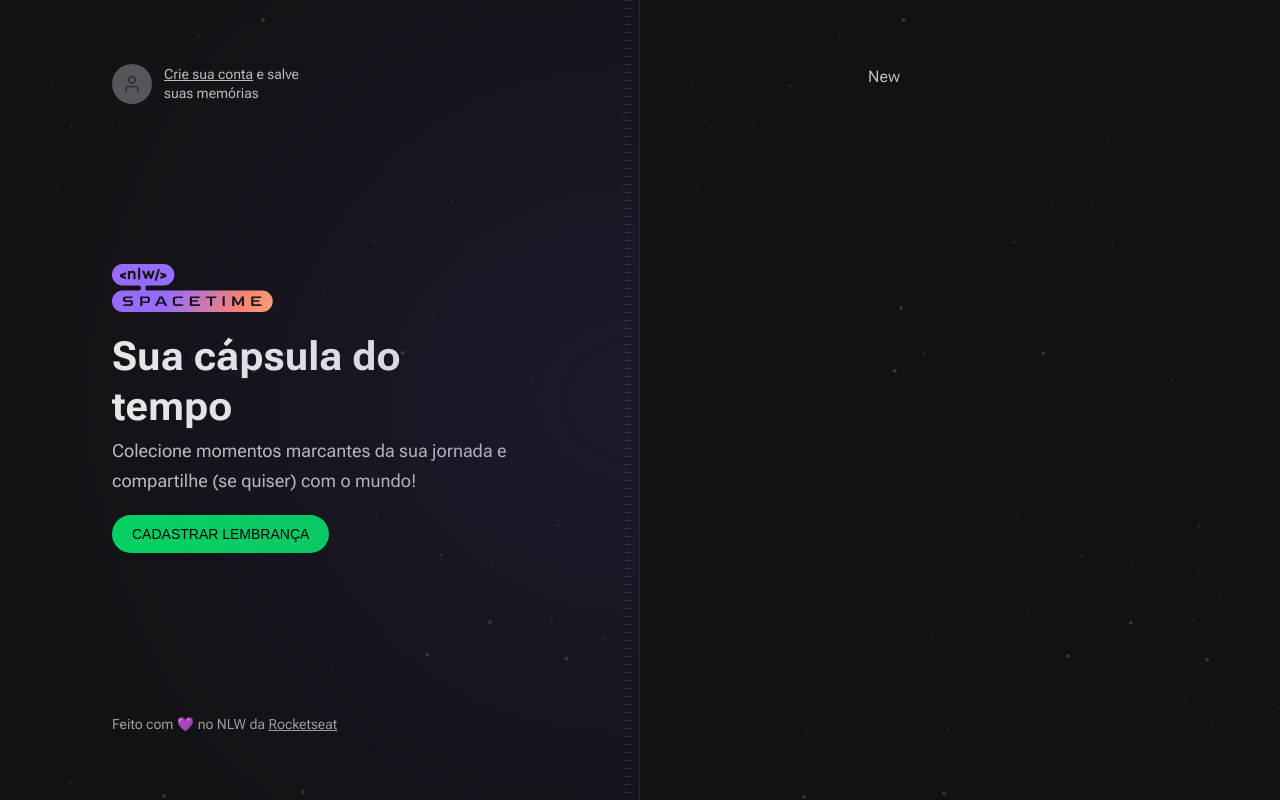
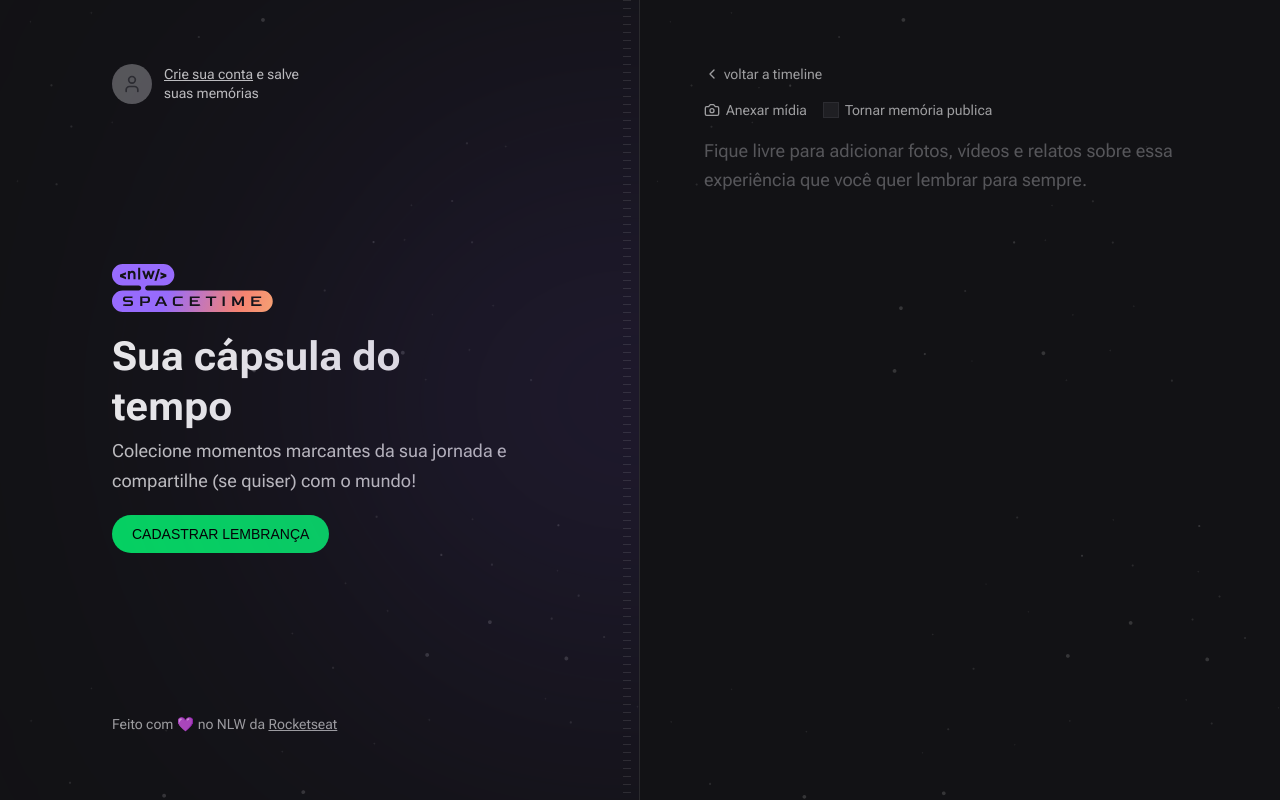
Before and after one commit to lcspaiva87/Spacetime-web, a Next.js app: page /memories/new in a window 1280 px wide. Built offline with nearby package versions, Linux system fonts and the light colour scheme; no server answers; a web font is replaced by a local one.

Commit message:
fix:create middleware de auth

```diff
--- a/package.json
+++ b/package.json
@@ -27,6 +27,7 @@
   },
   "devDependencies": {
     "@rocketseat/eslint-config": "^1.2.0",
+    "@tailwindcss/forms": "^0.5.3",
     "eslint": "^8.40.0"
   }
 }
--- a/src/app/api/auth/callback/route.ts
+++ b/src/app/api/auth/callback/route.ts
@@ -4,7 +4,6 @@
 export async function GET(request: NextRequest) {
   const { searchParams } = new URL(request.url)
   const code = searchParams.get('code')
-
   const redirectTo = request.cookies.get('redirectTo')?.value
 
   const registerResponse = await api.post('/register', {
--- a/src/app/memories/new/page.tsx
+++ b/src/app/memories/new/page.tsx
@@ -1,3 +1,46 @@
+import { Camera, ChevronLeft } from 'lucide-react'
+import Link from 'next/link'
+
 export default function NewMemory() {
-  return <h1 className="w-[360px] text-center leading-relaxed">New</h1>
+  return (
+    <div className="flex flex-1 flex-col gap-4">
+      <Link
+        href="/"
+        className="flex items-center gap-1 text-sm text-gray-200 hover:text-gray-100"
+      >
+        <ChevronLeft className="h-4 w-4" />
+        voltar a timeline
+      </Link>
+      <form action="" className="flex flex-1 flex-col gap-2">
+        <div className="flex items-center gap-4">
+          <label
+            htmlFor="media"
+            className="flex cursor-pointer items-center gap-1.5 text-sm text-gray-200 hover:text-gray-100"
+          >
+            <Camera className="h-4 w-4" />
+            Anexar mídia
+          </label>
+          <label
+            htmlFor="isPublic"
+            className="flex  items-center gap-1.5 text-sm text-gray-200 hover:text-gray-100"
+          >
+            <input
+              type="checkbox"
+              id="isPublic"
+              value="true"
+              className="rounded-gray-400 h-4 w-4 bg-gray-700 text-purple-500"
+            />
+            Tornar memória publica
+          </label>
+        </div>
+        <input type="file" id="media" className="invisible h-0 w-0" />
+        <textarea
+          name="content"
+          spellCheck={false}
+          className="w-full flex-1 resize-none  rounded border-0 bg-transparent p-0 text-lg leading-relaxed text-gray-100 placeholder:text-gray-400 focus:ring-0"
+          placeholder="Fique livre para adicionar fotos, vídeos e relatos sobre essa experiência que você quer lembrar para sempre."
+        />
+      </form>
+    </div>
+  )
 }
--- a/src/components/Hero.tsx
+++ b/src/components/Hero.tsx
@@ -1,5 +1,6 @@
 import Image from 'next/image'
 import nlwLogo from '../assets/nlw-spacetime-logo.svg'
+import Link from 'next/link'
 export function Hero() {
   return (
     <div className="space-y-5">
@@ -15,12 +16,12 @@
         </p>
       </div>
 
-      <a
+      <Link
         className="inline-block rounded-full bg-green-500 px-5 py-3 font-alt text-sm uppercase leading-none text-black hover:bg-green-600"
-        href=""
+        href="/memories/new"
       >
         CADASTRAR LEMBRANÇA
-      </a>
+      </Link>
     </div>
   )
 }
--- a/src/lib/api.ts
+++ b/src/lib/api.ts
@@ -1,5 +1,5 @@
 import axios from 'axios'
 
 export const api = axios.create({
-  baseURL: ' http://localhost:3333',
+  baseURL: ' http://192.168.100.38:3333',
 })
--- a/tailwind.config.js
+++ b/tailwind.config.js
@@ -7,9 +7,9 @@
   ],
   theme: {
     extend: {
-      fontFamily:{
-        sans:"var(--font-roboto)",
-        alt:"var(--font-baiJamJuree)"
+      fontFamily: {
+        sans: 'var(--font-roboto)',
+        alt: 'var(--font-baiJamJuree)',
       },
       colors: {
         gray: {
@@ -37,7 +37,7 @@
           900: '#372560',
         },
         green: {
-           50: '#e6fbef',
+          50: '#e6fbef',
           100: '#b1f1ce',
           200: '#8cebb6',
           300: '#57e295',
@@ -67,5 +67,5 @@
       },
     },
   },
-  plugins: [],
+  plugins: [require('@tailwindcss/forms')],
 }
```
Also changed, not shown: src/middleware.ts (added, +21 -0 lines), 2 other files (tests, documents, lock files or other folders).
